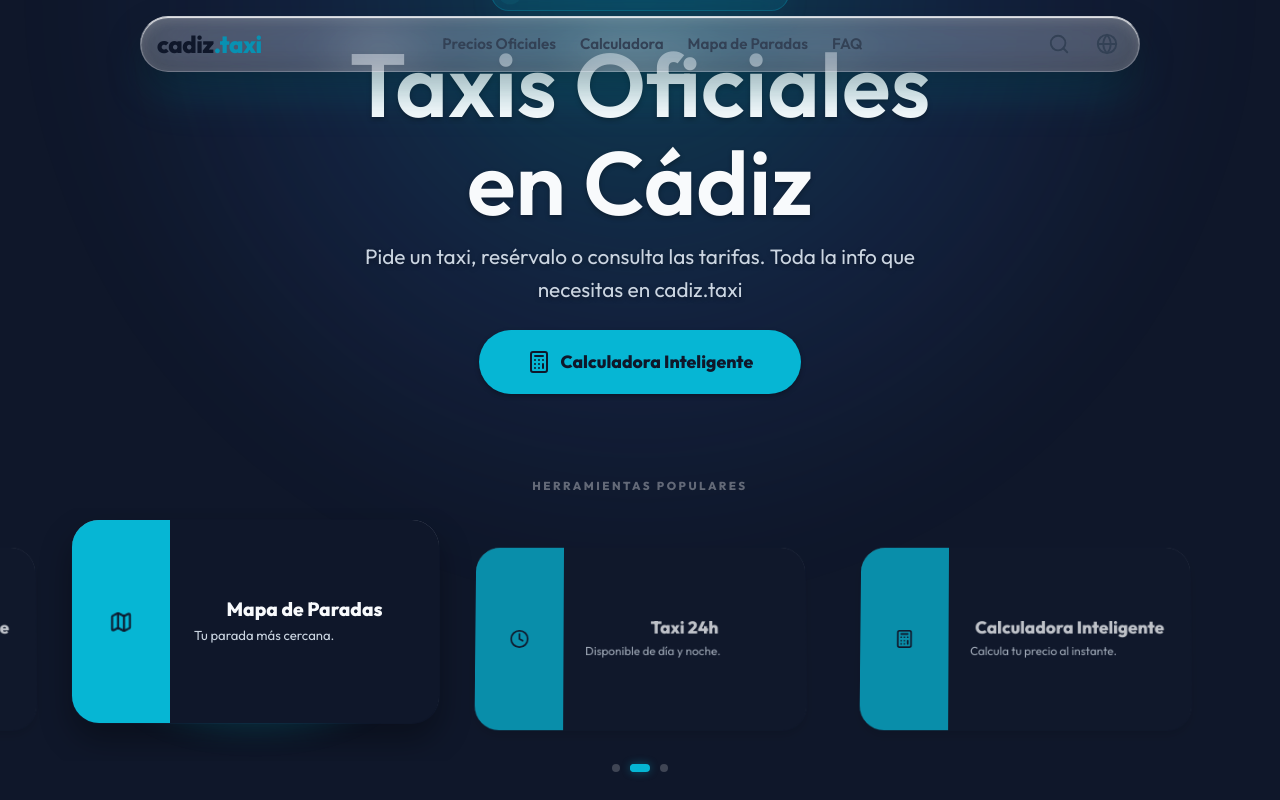
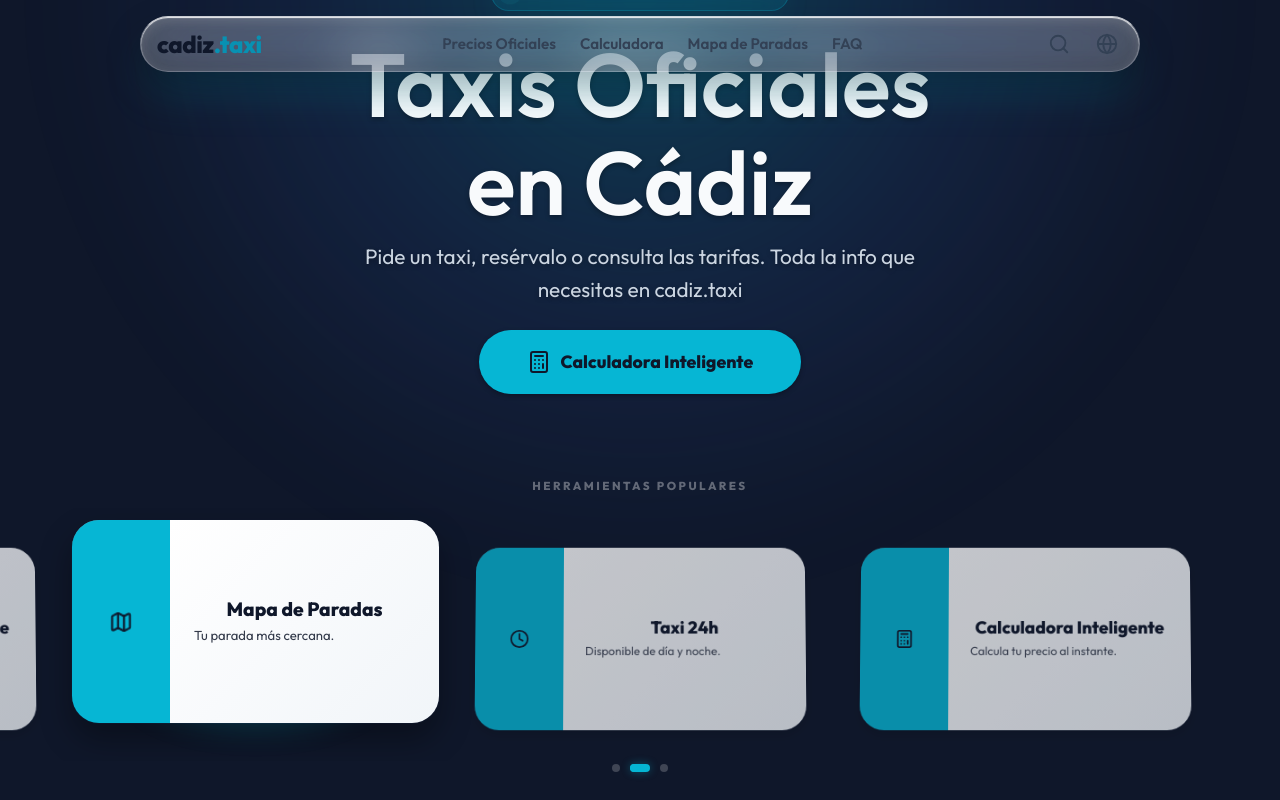
Before and after one commit to fr4ngr/gaditan, an Astro site: page / in a window 1280 px wide. Shown: the top 800 px of the page. Built offline with nearby package versions, Linux system fonts and the light colour scheme; Astro itself is replaced by a stand-in of ours.

Commit message:
feat(ui): update hero card text block to light background with dark text

```diff
--- a/src/components/Hero.astro
+++ b/src/components/Hero.astro
@@ -30,8 +30,8 @@
                             <i data-lucide="clock" style="width: 22px; height: 22px; color: var(--bg-base);"></i>
                         </div>
                     </div>
-                    <div style="background: var(--bg-base); padding: 1.5rem; display: flex; flex-direction: column; justify-content: center; flex: 1; height: 100%;">
-                        <h3 style="color: var(--text-main); margin-bottom: 0.3rem; font-size: 1.2rem; line-height: 1.2; margin-top: 0;">Taxi 24h</h3>
+                    <div style="background: linear-gradient(135deg, #ffffff 0%, #f1f5f9 100%); padding: 1.5rem; display: flex; flex-direction: column; justify-content: center; flex: 1; height: 100%;">
+                        <h3 style="color: var(--bg-base); margin-bottom: 0.3rem; font-size: 1.2rem; line-height: 1.2; margin-top: 0;">Taxi 24h</h3>
                         <p style="color: var(--text-muted); font-size: 0.82rem; margin: 0; line-height: 1.4;">Disponible de día y noche.</p>
                     </div>
                 </div>
@@ -45,8 +45,8 @@
                             <i data-lucide="calculator" style="width: 22px; height: 22px; color: var(--bg-base);"></i>
                         </div>
                     </div>
-                    <div style="background: var(--bg-base); padding: 1.5rem; display: flex; flex-direction: column; justify-content: center; flex: 1; height: 100%;">
-                        <h3 style="color: var(--text-main); margin-bottom: 0.3rem; font-size: 1.2rem; line-height: 1.2; margin-top: 0;">Calculadora Inteligente</h3>
+                    <div style="background: linear-gradient(135deg, #ffffff 0%, #f1f5f9 100%); padding: 1.5rem; display: flex; flex-direction: column; justify-content: center; flex: 1; height: 100%;">
+                        <h3 style="color: var(--bg-base); margin-bottom: 0.3rem; font-size: 1.2rem; line-height: 1.2; margin-top: 0;">Calculadora Inteligente</h3>
                         <p style="color: var(--text-muted); font-size: 0.82rem; margin: 0; line-height: 1.4;">Calcula tu precio al instante.</p>
                     </div>
                 </div>
@@ -60,8 +60,8 @@
                             <i data-lucide="map" style="width: 22px; height: 22px; color: var(--bg-base);"></i>
                         </div>
                     </div>
-                    <div style="background: var(--bg-base); padding: 1.5rem; display: flex; flex-direction: column; justify-content: center; flex: 1; height: 100%;">
-                        <h3 style="color: var(--text-main); margin-bottom: 0.3rem; font-size: 1.2rem; line-height: 1.2; margin-top: 0;">Mapa de Paradas</h3>
+                    <div style="background: linear-gradient(135deg, #ffffff 0%, #f1f5f9 100%); padding: 1.5rem; display: flex; flex-direction: column; justify-content: center; flex: 1; height: 100%;">
+                        <h3 style="color: var(--bg-base); margin-bottom: 0.3rem; font-size: 1.2rem; line-height: 1.2; margin-top: 0;">Mapa de Paradas</h3>
                         <p style="color: var(--text-muted); font-size: 0.82rem; margin: 0; line-height: 1.4;">Tu parada más cercana.</p>
                     </div>
                 </div>
@@ -75,8 +75,8 @@
                             <i data-lucide="clock" style="width: 22px; height: 22px; color: var(--bg-base);"></i>
                         </div>
                     </div>
-                    <div style="background: var(--bg-base); padding: 1.5rem; display: flex; flex-direction: column; justify-content: center; flex: 1; height: 100%;">
-                        <h3 style="color: var(--text-main); margin-bottom: 0.3rem; font-size: 1.2rem; line-height: 1.2; margin-top: 0;">Taxi 24h</h3>
+                    <div style="background: linear-gradient(135deg, #ffffff 0%, #f1f5f9 100%); padding: 1.5rem; display: flex; flex-direction: column; justify-content: center; flex: 1; height: 100%;">
+                        <h3 style="color: var(--bg-base); margin-bottom: 0.3rem; font-size: 1.2rem; line-height: 1.2; margin-top: 0;">Taxi 24h</h3>
                         <p style="color: var(--text-muted); font-size: 0.82rem; margin: 0; line-height: 1.4;">Disponible de día y noche.</p>
                     </div>
                 </div>
@@ -90,8 +90,8 @@
                             <i data-lucide="calculator" style="width: 22px; height: 22px; color: var(--bg-base);"></i>
                         </div>
                     </div>
-                    <div style="background: var(--bg-base); padding: 1.5rem; display: flex; flex-direction: column; justify-content: center; flex: 1; height: 100%;">
-                        <h3 style="color: var(--text-main); margin-bottom: 0.3rem; font-size: 1.2rem; line-height: 1.2; margin-top: 0;">Calculadora Inteligente</h3>
+                    <div style="background: linear-gradient(135deg, #ffffff 0%, #f1f5f9 100%); padding: 1.5rem; display: flex; flex-direction: column; justify-content: center; flex: 1; height: 100%;">
+                        <h3 style="color: var(--bg-base); margin-bottom: 0.3rem; font-size: 1.2rem; line-height: 1.2; margin-top: 0;">Calculadora Inteligente</h3>
                         <p style="color: var(--text-muted); font-size: 0.82rem; margin: 0; line-height: 1.4;">Calcula tu precio al instante.</p>
                     </div>
                 </div>
--- a/src/styles/styles.css
+++ b/src/styles/styles.css
@@ -1925,23 +1925,23 @@
     transition: none !important;
 }
 
-/* White text rules for high readability on dark blue right side */
+/* Dark blue text rules for high readability on light right side */
 .hero-slide-card h3 {
-    color: var(--text-main) !important; /* White text */
+    color: var(--bg-base) !important; /* Dark blue text */
     text-shadow: none !important;
     transition: color 0.2s ease;
 }
 .hero-slide-card p {
-    color: var(--text-muted) !important; /* Light gray text */
+    color: rgba(15, 23, 42, 0.75) !important; /* Dark gray/blue text */
     text-shadow: none !important;
     transition: color 0.2s ease;
 }
 .hero-slide-card.active-slide h3 {
-    color: var(--text-main) !important;
+    color: var(--bg-base) !important;
     text-shadow: none !important;
 }
 .hero-slide-card.active-slide p {
-    color: var(--text-muted) !important;
+    color: rgba(15, 23, 42, 0.85) !important;
     text-shadow: none !important;
 }
 
```
